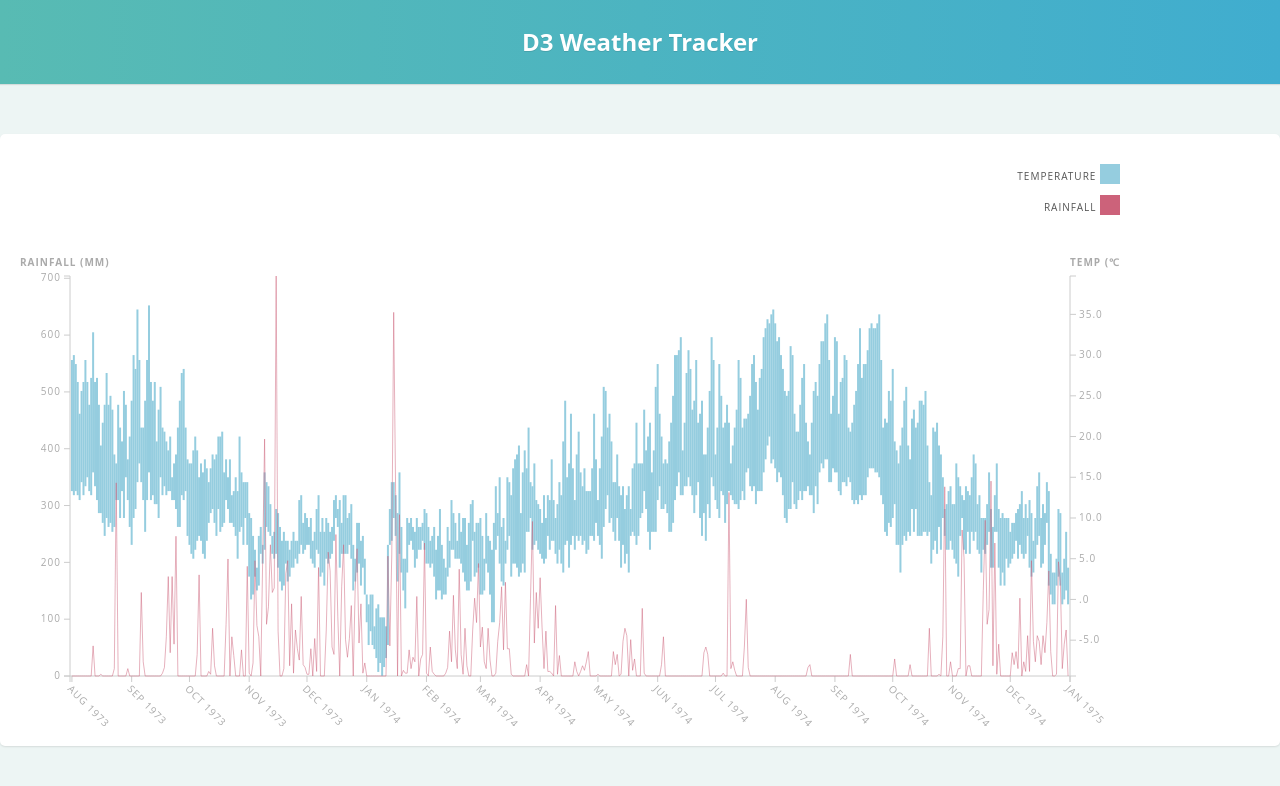
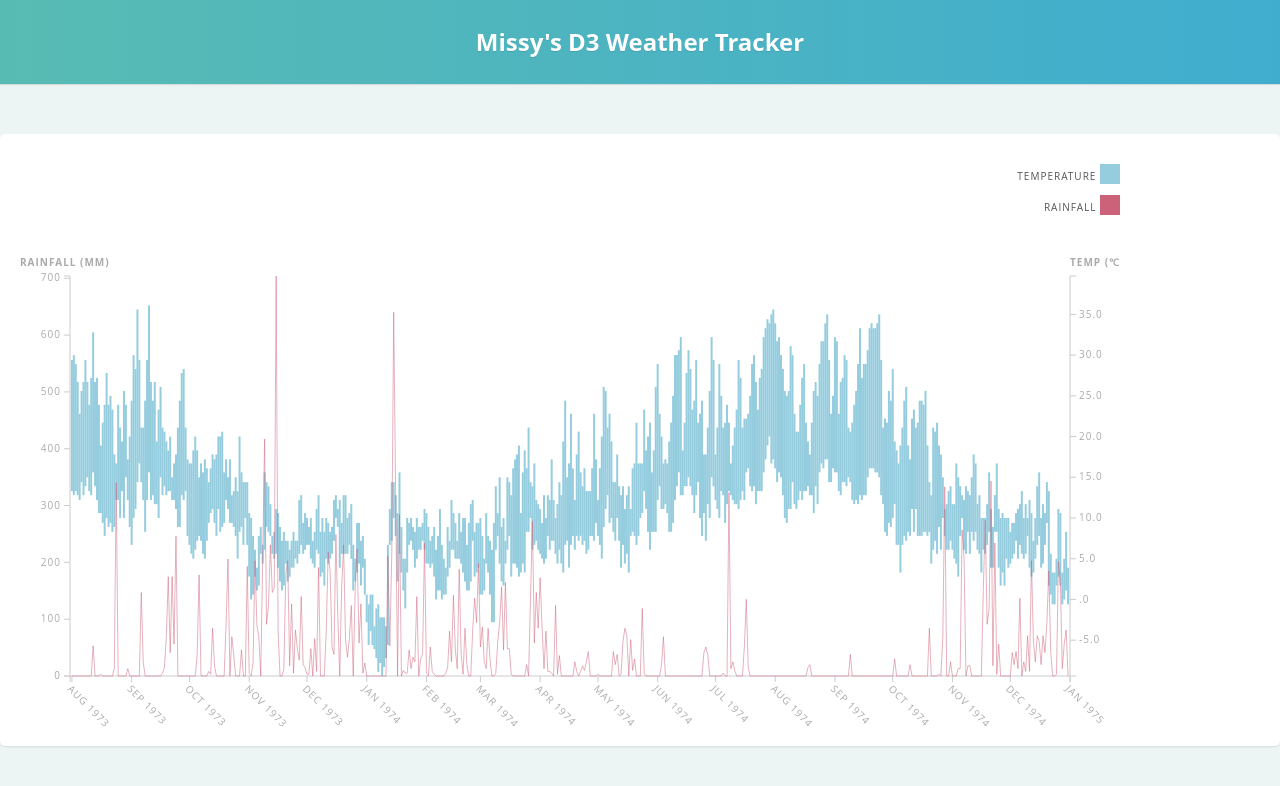
Before and after one commit to Missybur/d3_Weather_Tracker, a plain HTML site: page index.html in a window 1280 px wide. Drawn offline with nearby package versions, Linux system fonts and the light colour scheme.

Commit message:
Change title

```diff
--- a/index.html
+++ b/index.html
@@ -149,7 +149,7 @@
 </head>
 <body>
     <header>
-        <h1>D3 Weather Tracker</h1>
+        <h1>Missy's D3 Weather Tracker</h1>
     </header>
     <div id="graph">
         <div id="info">
```
